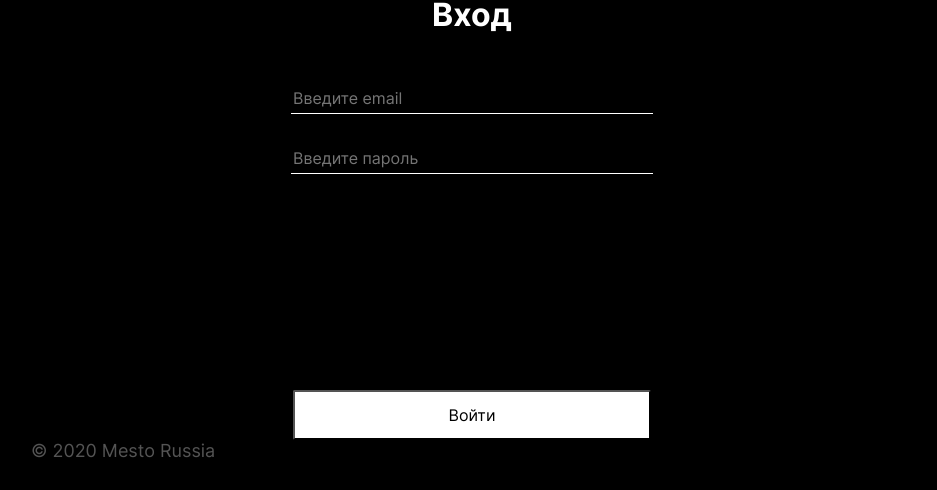
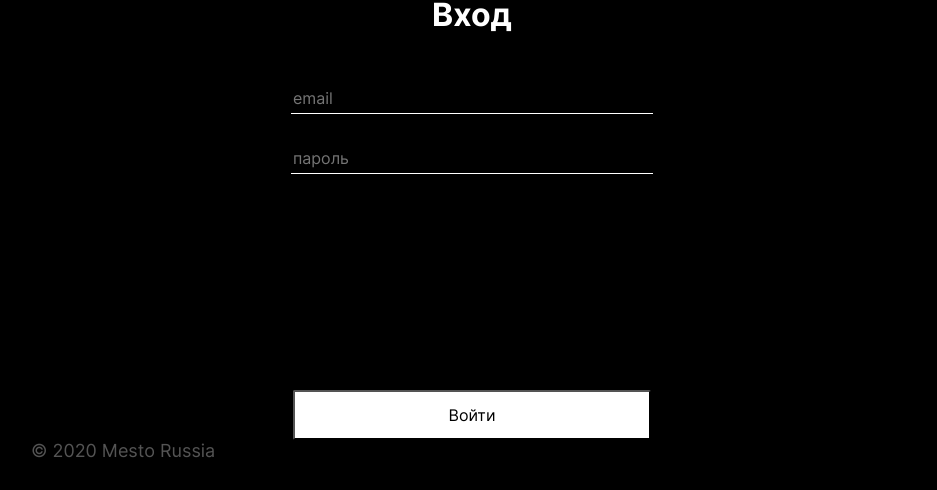
Before and after one commit to Cabagemage/react-mesto-auth, a React (Create React App) app: page /signin in a window 1280 px wide. Shown: the part 162-652 px from the top of the page, without its empty margins (168-1105 px from the left). Built offline with nearby package versions, Linux system fonts and the light colour scheme; no server answers.

Commit message:
Login need to rework

```diff
--- a/src/components/App.js
+++ b/src/components/App.js
@@ -13,6 +13,7 @@ import Login from "./Login";
 import { BrowserRouter, Route, Switch, Redirect } from 'react-router-dom';
 import ProtectedRoute from "./HOC/ProtectedRoute"
 import Register from './Register'
+import * as Auth from '../utils/Auth';
 
 function App() {
   const [currentUser, setCurrentUser] = useState({});
@@ -21,7 +22,8 @@ function App() {
   const [isChangeAvatarPopupOpen, setChangeAvatarPopupOpen] = useState(false);
   const [selectedCard, setSelectedCard] = useState(null);
   const [cards, setCards] = useState([]);
-  const [loggedIn, setLoggedIn] = useState(false)
+  const [login, setLogin] = useState(false)
+
   useEffect(() => {
     apiProfile
       .getAppinfo()
@@ -83,8 +85,8 @@ function App() {
   const handleAvatarClick = () => {
     setChangeAvatarPopupOpen(true);
   };
-  const changeLoginState = () => {
-    setLoggedIn(true);
+  const handleLogin = () => {
+    setLogin(true);
   };
 
   const handleCardClick = (card) => {
@@ -118,7 +120,13 @@ function App() {
       })
       .catch((err) => console.log(err));
   }
-
+function handleTokenCheck(){
+  if (localStorage.getItem('jwt')){
+  const jwt = localStorage.getItem('jwt');
+  Auth.checkToken(jwt).then((res) =>{
+  })
+}
+}
   return (
     <BrowserRouter>
 
@@ -128,8 +136,10 @@ function App() {
 
         <Header>
         </Header>
-        <ProtectedRoute loggedIn={loggedIn} exact path="/">
-        <Main
+        <ProtectedRoute
+          loggedIn={login}
+          exact path="/">
+         <Main
           cards={cards}
           onCardLike={handleCardLike}
           onCardDelete={handleCardDelete}
@@ -139,10 +149,10 @@ function App() {
           onCardClick={handleCardClick}
         />
         </ProtectedRoute>
-          <Route exact path="/signin">
-          <Login />
+          <Route  path="/signin">
+          <Login handleLogin={handleLogin}/>
         </Route>
-        <Route exact path="/signup">
+        <Route path="/signup">
           <Register />
         </Route>
         <EditProfilePopup
--- a/src/components/Login.js
+++ b/src/components/Login.js
@@ -1,17 +1,65 @@
 import React from "react";
 import "../App.css";
+import * as Auth from '../utils/Auth';
+import {withRouter} from 'react-router-dom'
+class Login extends React.Component {
+  constructor(props) {
+    super(props);
+    this.state = {
+      email: '',
+      password: ''
+    };
+    this.handleChange = this.handleChange.bind(this);
+    this.handleSubmit = this.handleSubmit.bind(this);
+  }
 
-function Login() {
+  handleChange(e) {
+    const {name, value} = e.target;
+    this.setState({
+      [name]: value
+    });
+  }
+  handleSubmit(e){
+        e.preventDefault()
+        const {email, password} = this.state;
+        Auth.signIn(email, password)
+        .then((data) => {
+          if (data){
+            this.setState({
+              email: '',
+              password: ''
+            }, () => {
+                this.props.handleLogin();
+                this.props.history.push('/');
+            })
+  }
+}).catch(err => console.log(err));
+  }
+
+  render() {
   return (
     <div className="login">
       <h1 className="login__title">Вход</h1>
-      <form className="login__form">
-        <input className="login__email" placeholder="Введите email"></input>
-        <input className="login__password" placeholder="Введите пароль"></input>
+      <form onSubmit={this.handleSubmit} className="login__form">
+        <input
+        name="email"
+        onChange={this.handleChange}
+        value={this.state.email}
+        className="login__email"
+        required
+        placeholder="email"></input>
+        <input
+        name="password"
+        onChange={this.handleChange}
+        value={this.state.password}
+        className="login__password"
+        required
+        placeholder="пароль"></input>
         <button className="login__button">Войти</button>
       </form>
     </div>
   );
+  }
 }
 
-export default Login;
+export default withRouter(Login);
--- a/src/components/Register.js
+++ b/src/components/Register.js
@@ -1,6 +1,6 @@
 import React from "react";
 import "../App.css";
-import * as Auth from '..//utils/Auth';
+import * as Auth from '../utils/Auth';
 
 class Register extends React.Component {
   constructor(props) {
--- a/src/utils/Auth.js
+++ b/src/utils/Auth.js
@@ -41,8 +41,25 @@ export const signIn = (email, password) => {
       return (e)
     }
   })
-  .then((res) => {
-    return res;
+  .then((data) => {
+    if(data){
+      localStorage.setItem('jwt', data.jwt);
+      return data
+    }
+    else {return}
   })
   .catch((err) => console.log(err));
 };
+
+export const checkToken = (token) => {
+  return fetch(`${BASE_URL}/me`, {
+    method: 'GET',
+    headers: {
+      'Accept': 'application/json',
+      'Content-Type': 'application/json',
+      'Authorization': `Bearer ${token}`,
+    }
+  })
+  .then(res => res.json())
+  .then(data => data)
+}
```
